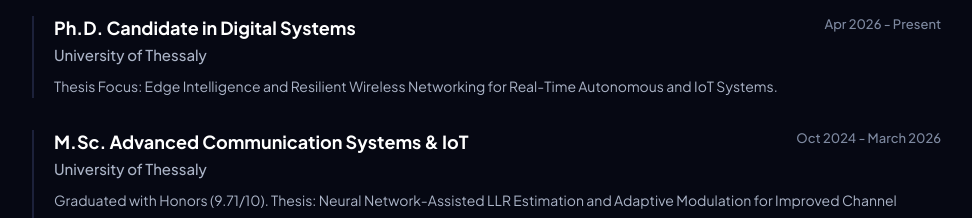
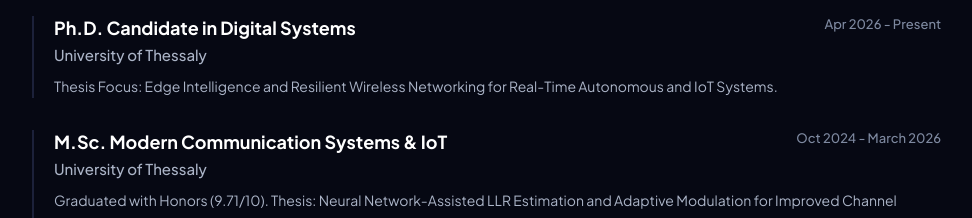
Before and after one commit to losandriana/bio, a React (Vite) app: page / in a window 1280 px wide. Shown: the part 1740-1958 px from the top of the page, without its empty margins (270-1242 px from the left). Built offline with nearby package versions, Linux system fonts and the light colour scheme.

Commit message:
Update main.jsx

```diff
--- a/src/main.jsx
+++ b/src/main.jsx
@@ -70,7 +70,7 @@
 
 const educationHistory = [
   { title: "Ph.D. Candidate in Digital Systems", meta: "Apr 2026 - Present · University of Thessaly", body: "Thesis Focus: Edge Intelligence and Resilient Wireless Networking for Real-Time Autonomous and IoT Systems." },
-  { title: "M.Sc. Advanced Communication Systems & IoT", meta: "Oct 2024 - March 2026 · University of Thessaly", body: "Graduated with Honors (9.71/10). Thesis: Neural Network-Assisted LLR Estimation and Adaptive Modulation for Improved Channel Quality." },
+  { title: "M.Sc. Modern Communication Systems & IoT", meta: "Oct 2024 - March 2026 · University of Thessaly", body: "Graduated with Honors (9.71/10). Thesis: Neural Network-Assisted LLR Estimation and Adaptive Modulation for Improved Channel Quality." },
   { title: "B.Sc. Digital Systems", meta: "Oct 2020 - July 2024 · University of Thessaly", body: "Graduated 7.74/10. Thesis: Design for Optimal Coverage in Low-Power LoRa Networks. WiMoTS Research Lab Member." }
 ];
 
```
